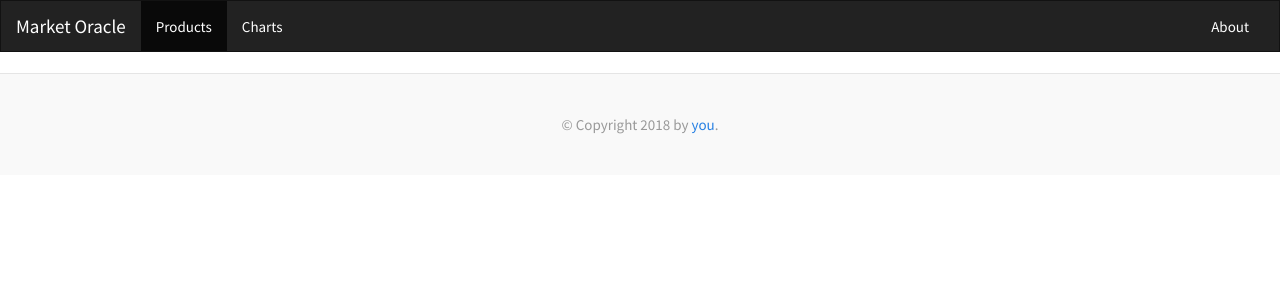
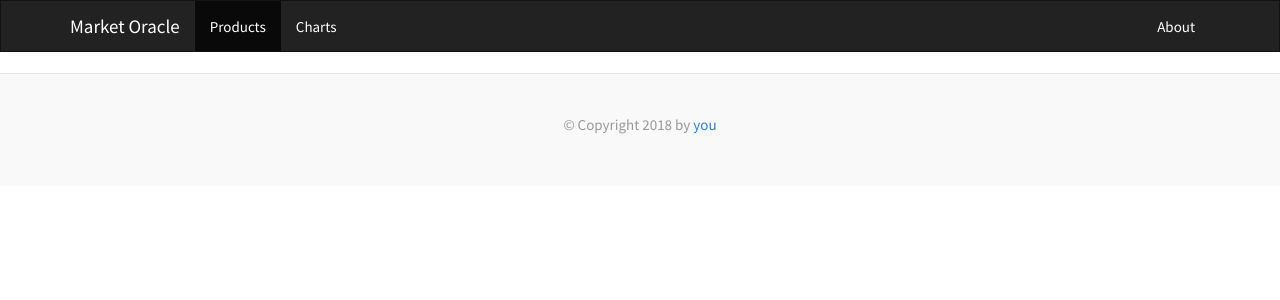
Before and after one commit to CBTrading/CBTWeb, a Flask app: page / in a window 1280 px wide. Shown: the top 300 px of the page. Run offline with Flask 2, Linux system fonts and the light colour scheme; parts of the project's set-up code (start-up, migrations or seed data) failed here and were passed over; some libraries are stand-ins or nearby versions.

Commit message:
updating templates

```diff
--- a/app/templates/layout.html.j2
+++ b/app/templates/layout.html.j2
@@ -13,7 +13,7 @@
   </head>
   <body>
     <nav class="navbar navbar-default">
-      <div class="container-fluid">
+      <div class="container">
         <div class="navbar-header">
           <button type="button" class="navbar-toggle collapsed" data-toggle="collapse" data-target="#bs-example-navbar-collapse-1">
             <span class="sr-only">Toggle navigation</span>
@@ -36,11 +36,16 @@
       </div>
     </nav>
 
-    <div id="content" class="container-fluid">
+    <div id="content" class="row">
       {% block content %}{% endblock %}
     </div>
-    <div id="footer">
-      {% block footer %}&copy; Copyright 2018 by <a href="#">you</a>.{% endblock %}
+
+    <div id="footer" class="row">
+      <div class="container">
+        <p class="center-block">
+          &copy; Copyright 2018 by <a href="#">you</a>
+        </p>
+      </div>
     </div>
     <script src="https://ajax.googleapis.com/ajax/libs/jquery/3.3.1/jquery.min.js"></script>
     <script src="https://cdnjs.cloudflare.com/ajax/libs/popper.js/1.12.9/umd/popper.min.js"></script>
```
Also changed, not shown: app/templates/products/charts.html.j2 (+14 -17 lines).
